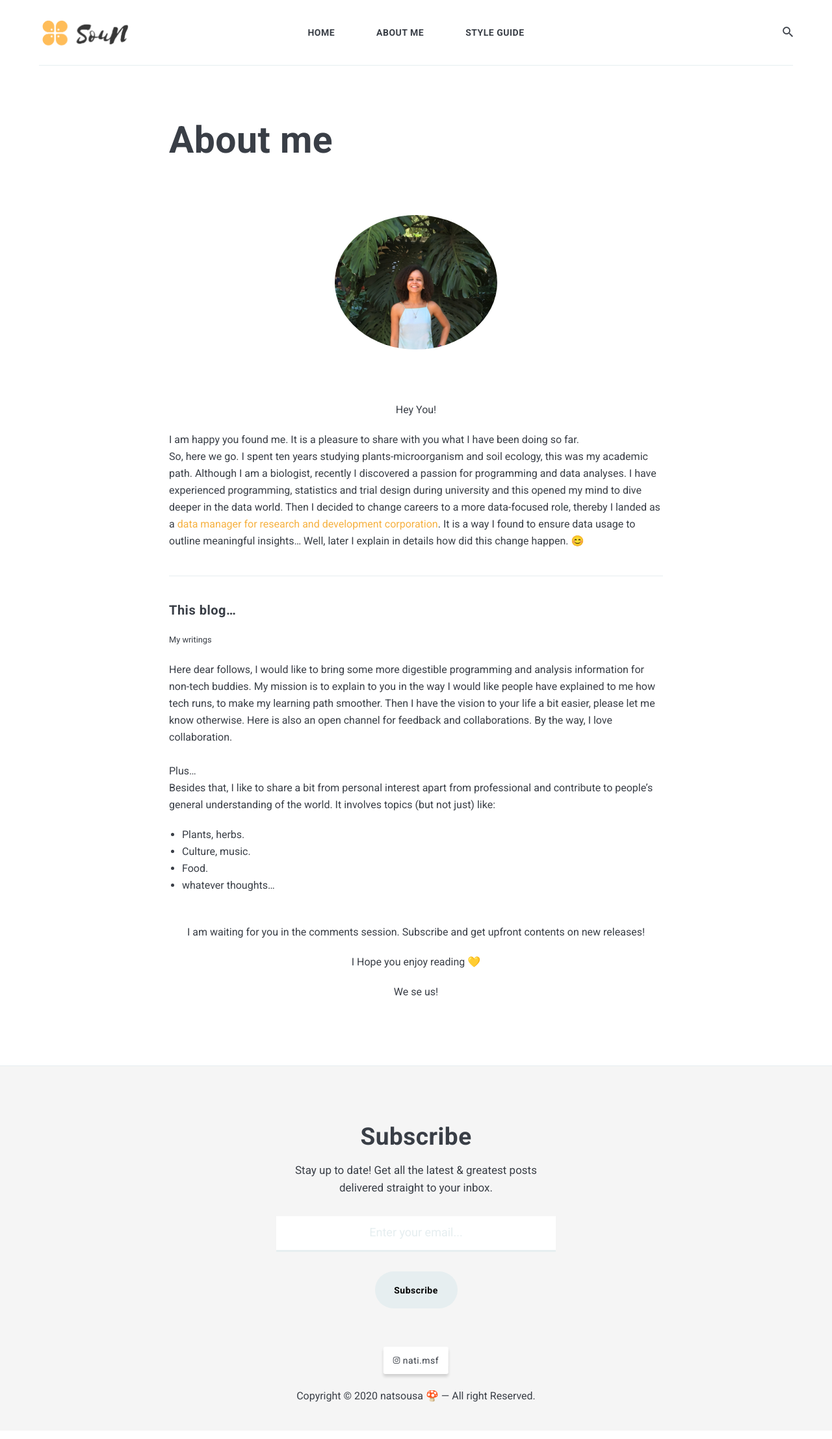
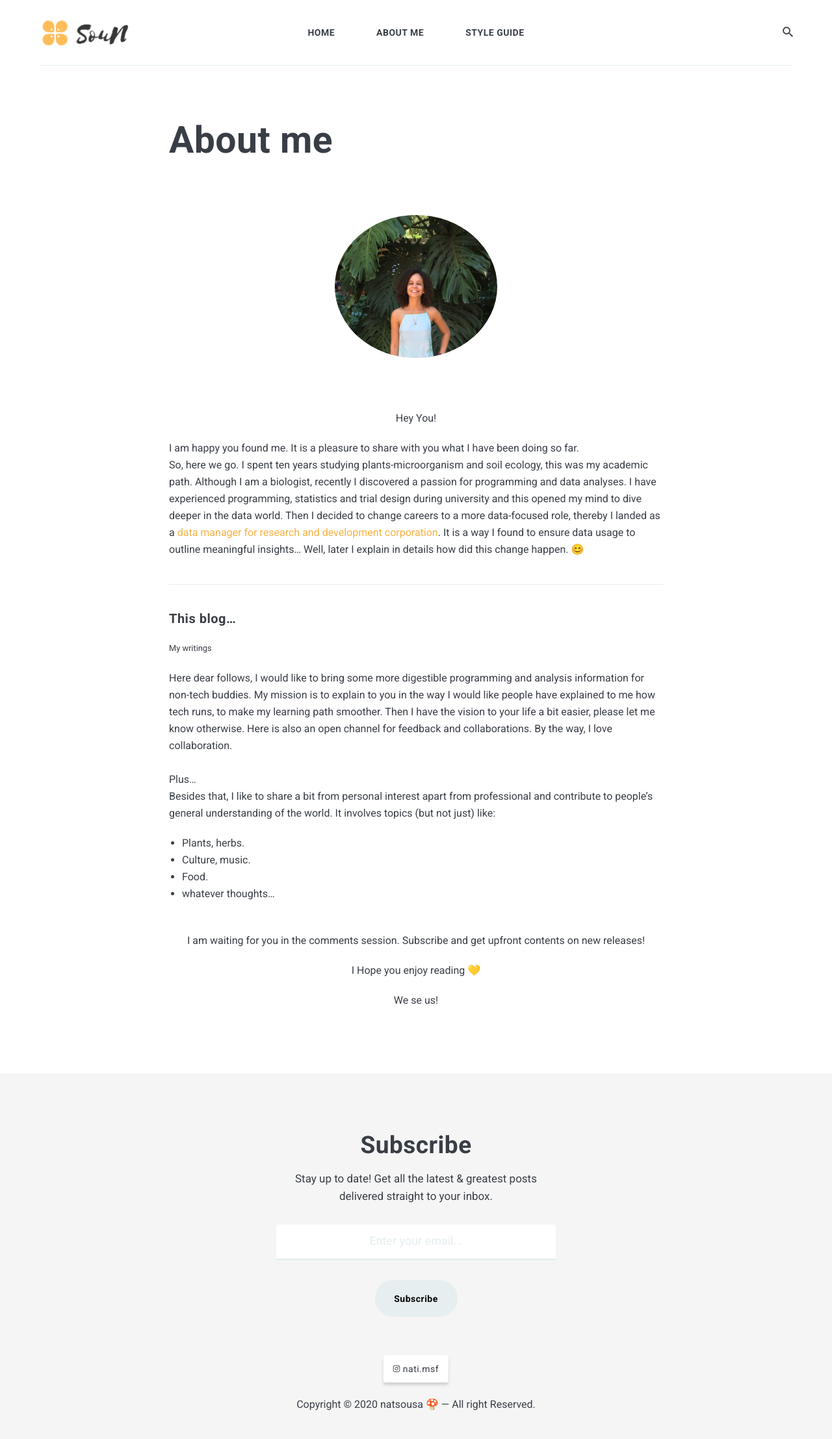
Before and after one commit to natsousa/blog, a Jekyll site: the page built from _pages/about.md, in a window 1280 px wide. Shown: the whole page at 65% size. Built offline with Jekyll 4.4.1, drawn with Linux system fonts in a browser that asks for light colours; nearby versions of some CDN libraries.

Commit message:
Add param for image

```diff
--- a/_sass/4-layouts/_page.scss
+++ b/_sass/4-layouts/_page.scss
@@ -38,12 +38,17 @@
 
 .pg-img {
   margin: 0 auto;
-
+  background-size: cover;
+  background-position: center;
+  background-repeat: no-repeat;
   img {
+    display: table;
     margin: 0 0;
+    width: 100%;
+    height: 100%;
+    min-height: 220px;
     border-radius: 50%;
   }
-
 }
 
 .page {
```
